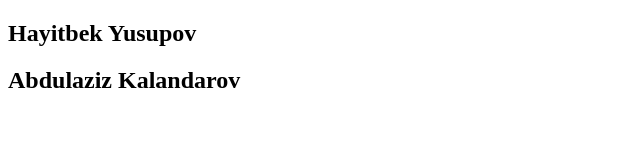
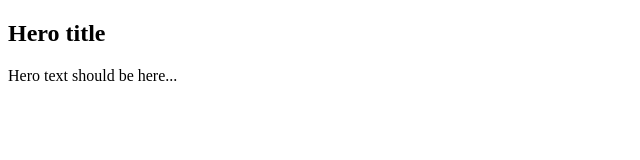
Before and after one commit to khaitbek/blank, a plain HTML site: page index.html in a window 1280 px wide. Shown: the whole page, without its empty margins (0-640 px from the left). Drawn offline with Linux system fonts and the light colour scheme.

Commit message:
Add hero text and title

```diff
--- a/index.html
+++ b/index.html
@@ -17,9 +17,8 @@
   <!-- Site main start -->
   <main class="site-main">
     <section class="hero">
-      <h1>Hayitbek Yusupov</h1>
-
-      <h2>Abdulaziz Kalandarov</h2>
+      <h1 class="hero__title">Hero title</h1>
+      <p class="hero__text">Hero text should be here...</p>
 
     </section>
   </main>
```
